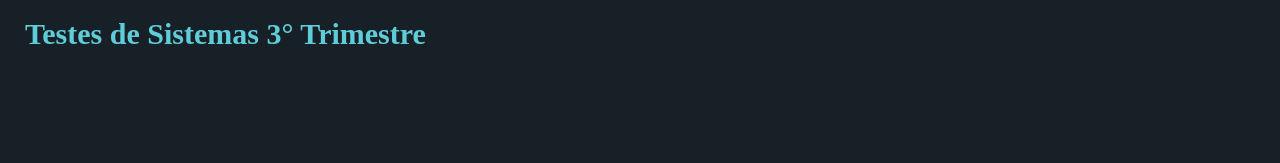
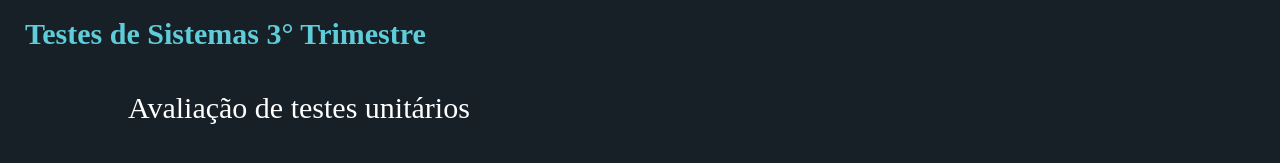
Before and after one commit to Gathh/Portfolio_HTML, a website: page Tecnico/paginas/testessistemas.html in a window 1280 px wide. Shown: the part 67-230 px from the top of the page. Drawn offline with Linux system fonts and the light colour scheme.

Commit message:
teste de sistemas

```diff
--- a/Tecnico/paginas/testessistemas.html
+++ b/Tecnico/paginas/testessistemas.html
@@ -65,7 +65,7 @@
   <h1 class="t2">Testes de Sistemas 3° Trimestre</h1>
 
   <div class="trabalhos">
-
+    <a target="_blank" href="https://www.canva.com/design/DAGW3KotM3s/YCUW_5BCy5ZsEDplhte9nQ/edit?utm_content=DAGW3KotM3s&utm_campaign=designshare&utm_medium=link2&utm_source=sharebutton">Avaliação de testes unitários</a> <br><br><br>
   </div>
 
   <script src="../tecnico.js"></script>
```
